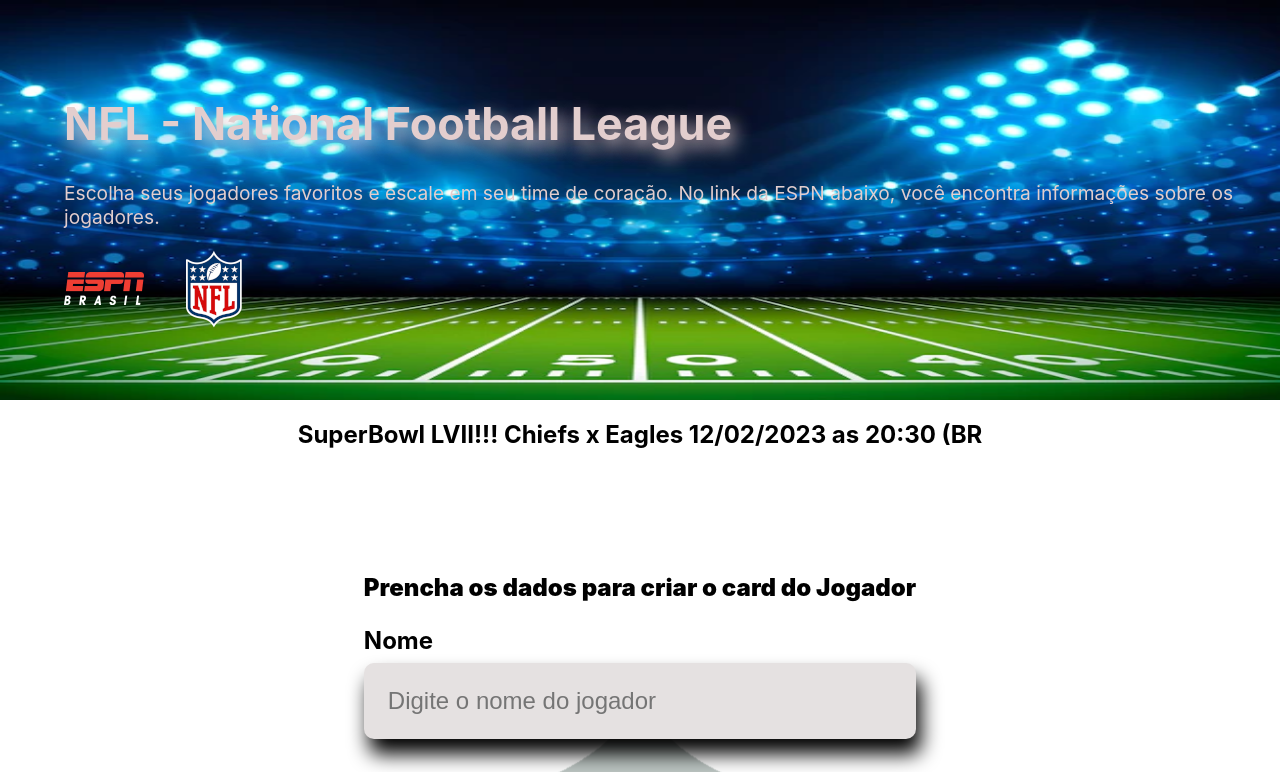
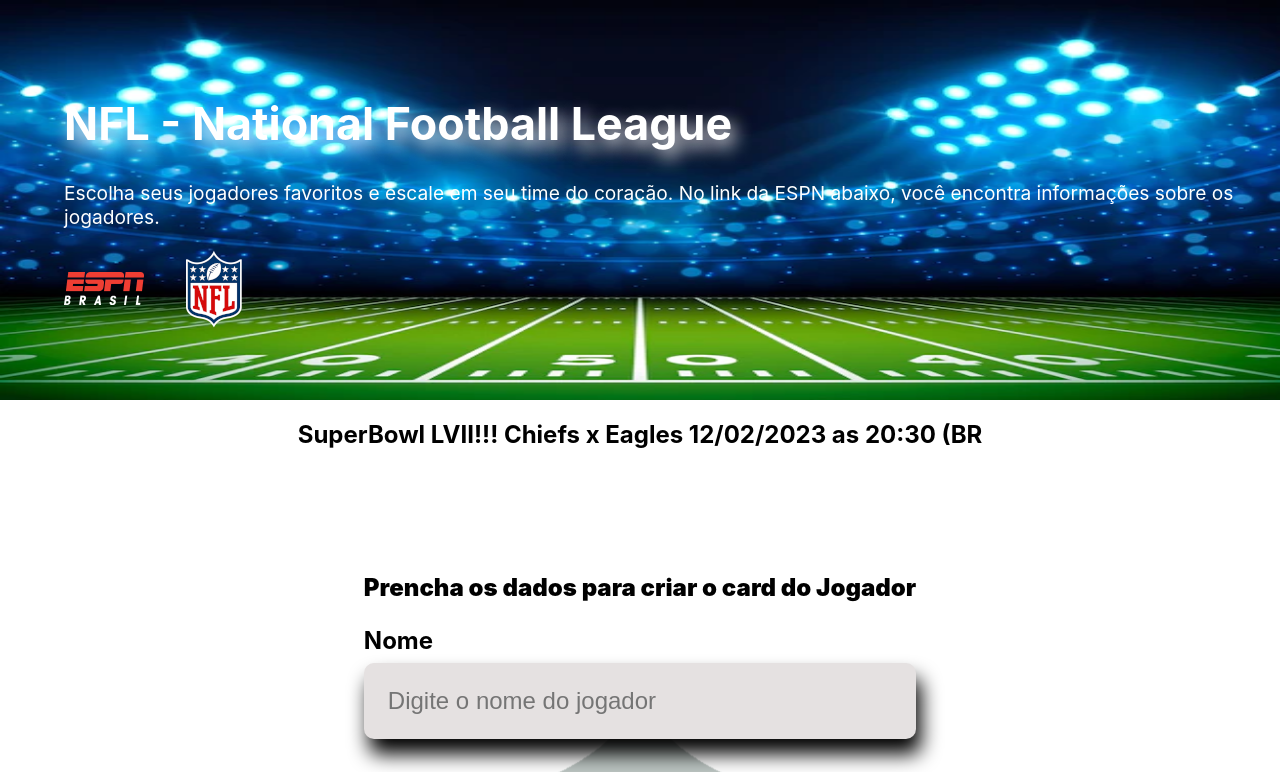
Before and after one commit to danielcosta010/react-desenvolvendoComJs, a React (Create React App) app in the folder organo/: page / in a window 1280 px wide. Shown: the top 772 px of the page. Built offline with nearby package versions, Linux system fonts and the light colour scheme.

Commit message:
FormatText

```diff
--- a/organo/src/componentes/Banner/Banner.css
+++ b/organo/src/componentes/Banner/Banner.css
@@ -4,7 +4,8 @@
   align-items: center;
 }
 .banner__descricao {
-  color: rgb(227, 206, 206);
+  color: rgb(255, 255, 255);
+  font-weight: 400;
   position: absolute;
   margin-left: 5vw;
 }
--- a/organo/src/componentes/Banner/Banner.js
+++ b/organo/src/componentes/Banner/Banner.js
@@ -5,7 +5,7 @@ function Banner() {
     <header className='banner'>
       <div className='banner__descricao'>
         <h1>NFL - National Football League </h1>
-        <p>Escolha seus jogadores favoritos e escale em seu time de coração. No link da ESPN abaixo, você encontra informações sobre os jogadores.</p>
+        <p>Escolha seus jogadores favoritos e escale em seu time do coração. No link da ESPN abaixo, você encontra informações sobre os jogadores.</p>
         <div className='icones'>
           <a href='https://www.espn.com.br/nfl/times' target="_blank" rel="noopener noreferrer"><img src='./img/logoespn.png' alt='Logo da espn Brasil' /></a>
           <a href='https://www.nfl.com/' target="_blank" rel="noopener noreferrer"><img src='./img/logonfl.png' alt='Logo da nfl' /></a>
--- a/organo/src/componentes/Colaboradores/Colaboradores.css
+++ b/organo/src/componentes/Colaboradores/Colaboradores.css
@@ -4,7 +4,6 @@
 }
 
 .cabecalho {
-  background-color: #57C278;
   border-radius: 10px 10px 0px 0px;
 }
 
@@ -25,10 +24,17 @@
 }
 
 .rodape h4 {
+  color: #6278F7;
   font-weight: 600;
   font-size: 18px;
   line-height: 22px;
-  color: #6278F7;
+  text-transform: uppercase;
+}
+.rodape h5 {
+  text-transform: capitalize;
+}
+.altura-peso p {
+  font-weight: 500;
 }
 .altura-peso {
   display: flex;
--- a/organo/src/componentes/Colaboradores/index.js
+++ b/organo/src/componentes/Colaboradores/index.js
@@ -1,13 +1,14 @@
 import './Colaboradores.css'
 
 const Colaboradores = ({nome, cargo, imagem, altura, peso, corDeFundo}) => {
+  const alternativo = 'Foto de perifl do jogador'
   return (
     <div className='colaborador'>
       <div className='cabecalho' style={{ backgroundColor: corDeFundo}}>
-        <img src={imagem} alt={nome}></img>
+      <img src={imagem} alt={alternativo + " " + nome}></img>
       </div>
       <div className='rodape'>
-        <h4>{nome}</h4>
+        <h4 className='nome'>{nome}</h4>
         <h5>{cargo}</h5>
         <div className='altura-peso'>
           <p>Altura: {altura}m</p>
```
